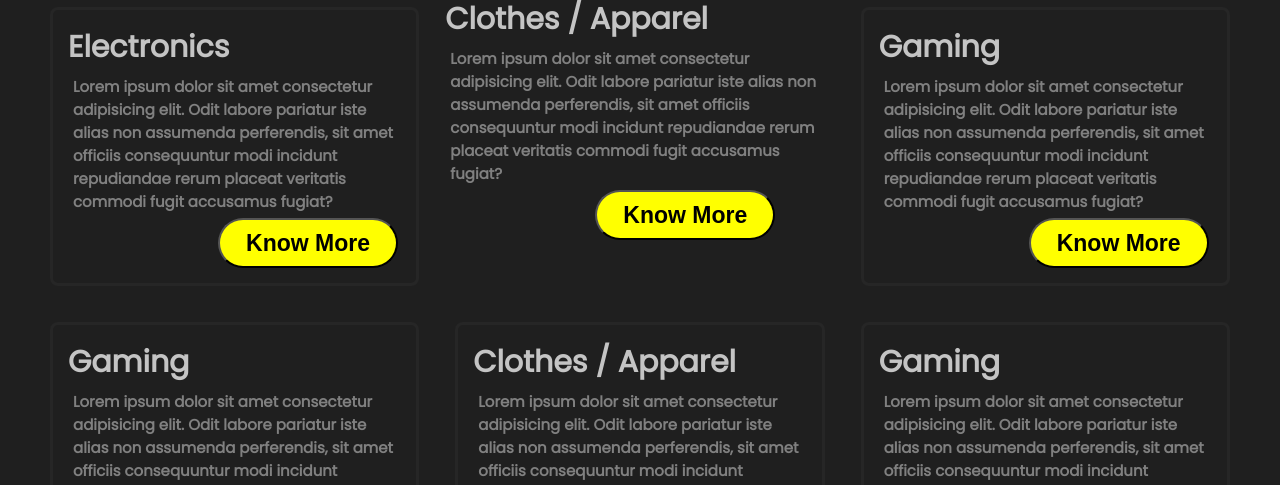
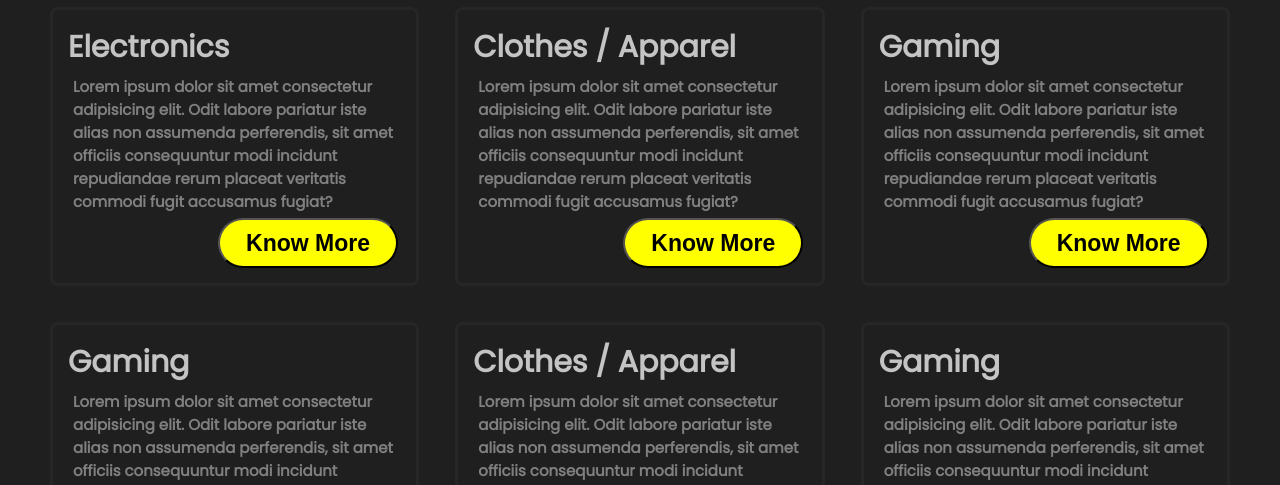
Before and after one commit to vijaykrishn55/frontend--2-week-2, a plain HTML site: page index.html in a window 1280 px wide. Shown: the part 758-1243 px from the top of the page. Drawn offline with Linux system fonts and the light colour scheme.

Commit message:
Update index.html

```diff
--- a/index.html
+++ b/index.html
@@ -81,7 +81,7 @@
                     <button class="know-more"type="button">Know More</button>
                 </div>
             </div>
-            <div clascard">
+            <div class="grid-card">
                 <div class="grid-text">Clothes / Apparel</div>
                 <div class="grid-text-2">Lorem ipsum dolor sit amet consectetur adipisicing elit. Odit labore pariatur iste alias non assumenda perferendis, sit amet officiis consequuntur modi incidunt repudiandae rerum placeat veritatis commodi fugit accusamus fugiat?</div>
                 <div>
```
